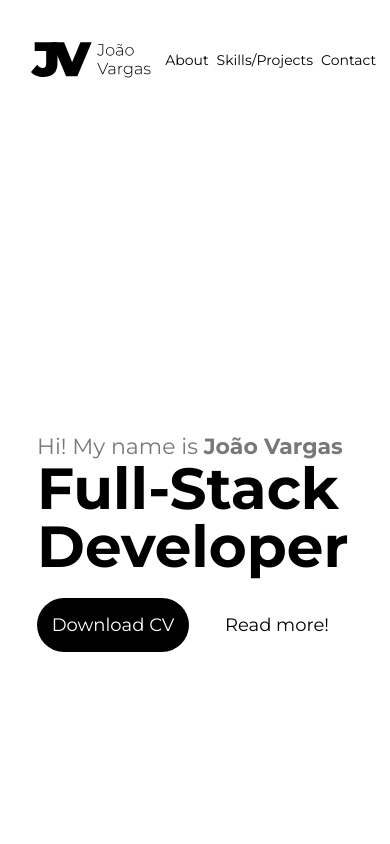
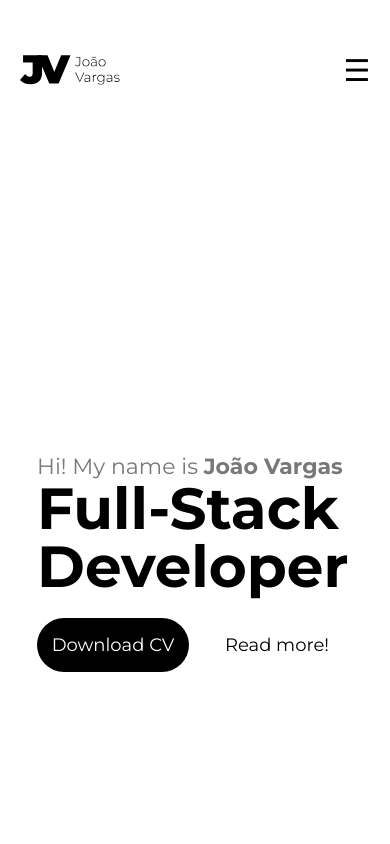
Before and after one commit to vargxrz/portfolio-react, a React (Vite) app: page / in a window 390 px wide. Shown: the top 844 px of the page. Built offline with nearby package versions, Linux system fonts and the light colour scheme.

Commit message:
final adjustment

```diff
--- a/src/components/header/Header.css
+++ b/src/components/header/Header.css
@@ -1,7 +1,9 @@
+/* Header */
 header {
     display: flex;
     justify-content: center;
     padding-top: 48px;
+    position: relative;
 }
 
 .content {
@@ -16,6 +18,7 @@ header {
     align-items: center;
 }
 
+/* Menu de navegação (Web) */
 .options-home {
     display: flex;
     font-size: 24px;
@@ -47,38 +50,114 @@ header {
     width: 100%;
 }
 
+.menu-icon {
+    display: none;
+    font-size: 30px;
+    cursor: pointer;
+    z-index: 100;
+}
+
+/* Responsividade */
 @media (max-width: 768px) {
+    /* Ajustes para o Mobile */
     header {
-        display: flex;
-        padding-top:0;
+        padding-top: 20px;
+        padding-bottom: 20px;
     }
 
     .content {
-        display: flex;
-        align-items: center;
-        justify-content: space-between;
         gap: 14px;
         width: 84%;
-    }
-
-    .options-home {
-        display: flex;
-        align-items: center;
-        gap: 8px;
-    }
-
-    .options-home p {
-      font-size: 14px;
     }
 
     .logo {
         width: 120px;
         height: 120px;
     }
+
+    .menu-icon {
+        display: block;
+        transition: color 0.3s ease;
+        position: relative;
+    }
+
+    .menu-icon.open {
+        color: #3e4db0;
+    }
+
+    /* Menu de Navegação (Hub) - Versão Ajustada */
+    .options-home {
+        position: absolute;
+        top: 100%;
+        right: 0;
+        background-color: white;
+        border-radius: 12px;
+        box-shadow: 0 8px 24px rgba(0, 0, 0, 0.15);
+        display: flex;
+        flex-direction: column;
+        gap: 0;
+        width: auto;
+        max-width: 250px;
+        z-index: 90;
+        transform: translateY(0);
+        opacity: 0;
+        visibility: hidden;
+        transition: all 0.3s ease;
+        overflow: hidden;
+        margin-top: 10px;
+    }
+
+    /* Quando o menu está aberto */
+    .options-home.open {
+        transform: translateY(0);
+        opacity: 1;
+        visibility: visible;
+    }
+
+    .options-home > a {
+        width: 100%;
+        border-bottom: 1px solid #f0f0f0;
+    }
+
+    .options-home > a:last-child {
+        border-bottom: none;
+    }
+
+    .options-home > a > p {
+        padding: 16px 24px;
+        color: #333;
+        font-size: 18px;
+        transition: background-color 0.2s ease, color 0.2s ease;
+        margin: 0;
+    }
+
+    .options-home > a > p:hover {
+        background-color: #f7f7f7;
+        color: #3e4db0;
+    }
+
+    .options-home > a > p::after {
+        display: none;
+    }
 }
 
 @media (max-width: 480px) {
+    .content {
+        width: 90%;
+    }
+
+    .logo {
+        width: 100px;
+        height: 100px;
+    }
+
     .options-home {
-        font-size: 18px;
+        right: 0;
+        max-width: 200px;
+    }
+
+    .options-home > a > p {
+        padding: 14px 20px;
+        font-size: 16px;
     }
 }
--- a/src/components/header/Header.jsx
+++ b/src/components/header/Header.jsx
@@ -1,20 +1,60 @@
-import React from 'react';
+import React, { useState, useEffect, useRef } from 'react';
 import logoJV from '/assets/logoJV.svg';
-import "./Header.css"
+import "./Header.css";
 
 const Header = () => {
+    const [menuOpen, setMenuOpen] = useState(false);
+    const menuRef = useRef(null);
+    const menuIconRef = useRef(null);
+
+    const toggleMenu = () => setMenuOpen(!menuOpen);
+
+    // Fechar o menu quando o usuário clica em um link
+    const closeMenu = () => setMenuOpen(false);
+
+    // Fechar o menu quando o usuário clica fora dele
+    useEffect(() => {
+        const handleClickOutside = (event) => {
+            if (menuOpen &&
+                menuRef.current &&
+                !menuRef.current.contains(event.target) &&
+                menuIconRef.current &&
+                !menuIconRef.current.contains(event.target)) {
+                setMenuOpen(false);
+            }
+        };
+
+        document.addEventListener('mousedown', handleClickOutside);
+        return () => {
+            document.removeEventListener('mousedown', handleClickOutside);
+        };
+    }, [menuOpen]);
+
     return (
         <header>
             <div className="content">
                 <div className="logo-container">
-        <img src={logoJV} alt="LogoVargas" className="logo"/>
-        <div className="logo-text">
+                    <img src={logoJV} alt="LogoVargas" className="logo" />
                 </div>
+
+                {/* Ícone de Menu Hamburguer com menu dropdown abaixo dele */}
+                <div ref={menuIconRef} style={{ position: 'relative' }}>
+                    <div
+                        className={`menu-icon ${menuOpen ? 'open' : ''}`}
+                        onClick={toggleMenu}
+                    >
+                        {menuOpen ? '✕' : '☰'}
                     </div>
-      <div className="options-home">
-        <a href="#about"><p>About</p></a>
-        <a href="#skills"><p>Skills/Projects</p></a>
-        <a href="#contact"><p>Contact</p></a>
+
+                    {/* Menu de navegação */}
+                    <div
+                        ref={menuRef}
+                        className={`options-home ${menuOpen ? 'open' : ''}`}
+                    >
+                        <a href="#about" onClick={closeMenu}><p>About</p></a>
+                        <a href="#skills" onClick={closeMenu}><p>Skills/Projects</p></a>
+                        <a href="#contact" onClick={closeMenu}><p>Contact</p></a>
+                    </div>
                 </div>
             </div>
         </header>
--- a/src/pages/home/Home.css
+++ b/src/pages/home/Home.css
@@ -33,9 +33,11 @@
     transition: letter-spacing 1s ease, transform 1s ease;
 }
 
+@media (min-width: 769px) {
     .main-title h1:hover {
         letter-spacing: 5px;
         transform: translateX(5px);
+    }
 }
 
 .buttons-home {
@@ -99,6 +101,11 @@ button {
         font-size: 22px;
     }
 
+    .main-title h1 {
+        transition: none;
+    }
+}
+
 @media (max-width: 480px) {
     #home {
         height: 100vh;
@@ -112,4 +119,3 @@ button {
         width: 152px;
     }
 }
-}
--- a/src/pages/skills/Skills.css
+++ b/src/pages/skills/Skills.css
@@ -67,9 +67,21 @@
     color: inherit;
 }
 
-.project-card:hover {
-    transform: translateY(-10px);
-    box-shadow: 0 8px 16px rgba(0, 0, 0, 0.2);
+@media (min-width: 769px) {
+    .project-card {
+        transition: transform 0.3s ease, box-shadow 0.3s ease;
+    }
+
+    .project-card:hover {
+        transform: translateY(-10px);
+        box-shadow: 0 8px 16px rgba(0, 0, 0, 0.2);
+    }
+}
+
+@media (max-width: 768px) {
+    .project-card {
+        transition: none;
+    }
 }
 
 .project-card img {
```
Lines whose indentation alone changed are shown as unchanged.
